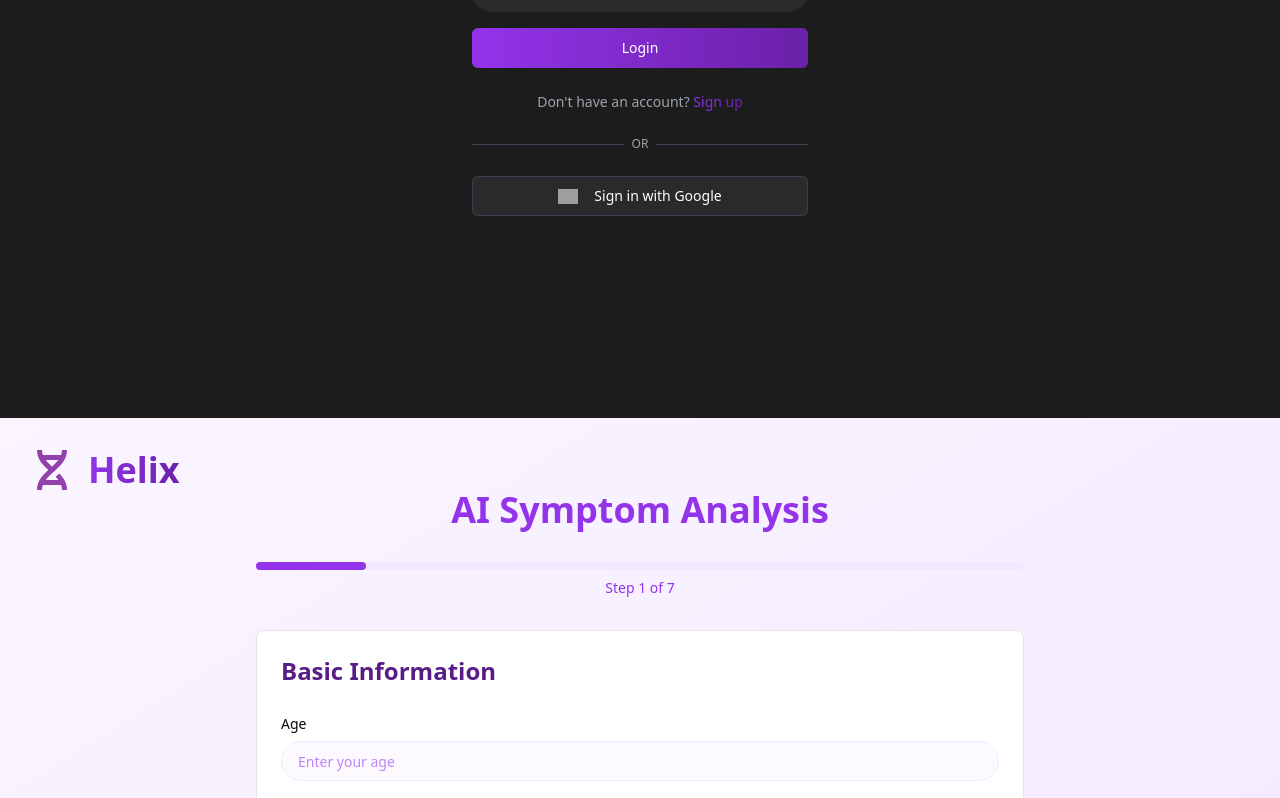
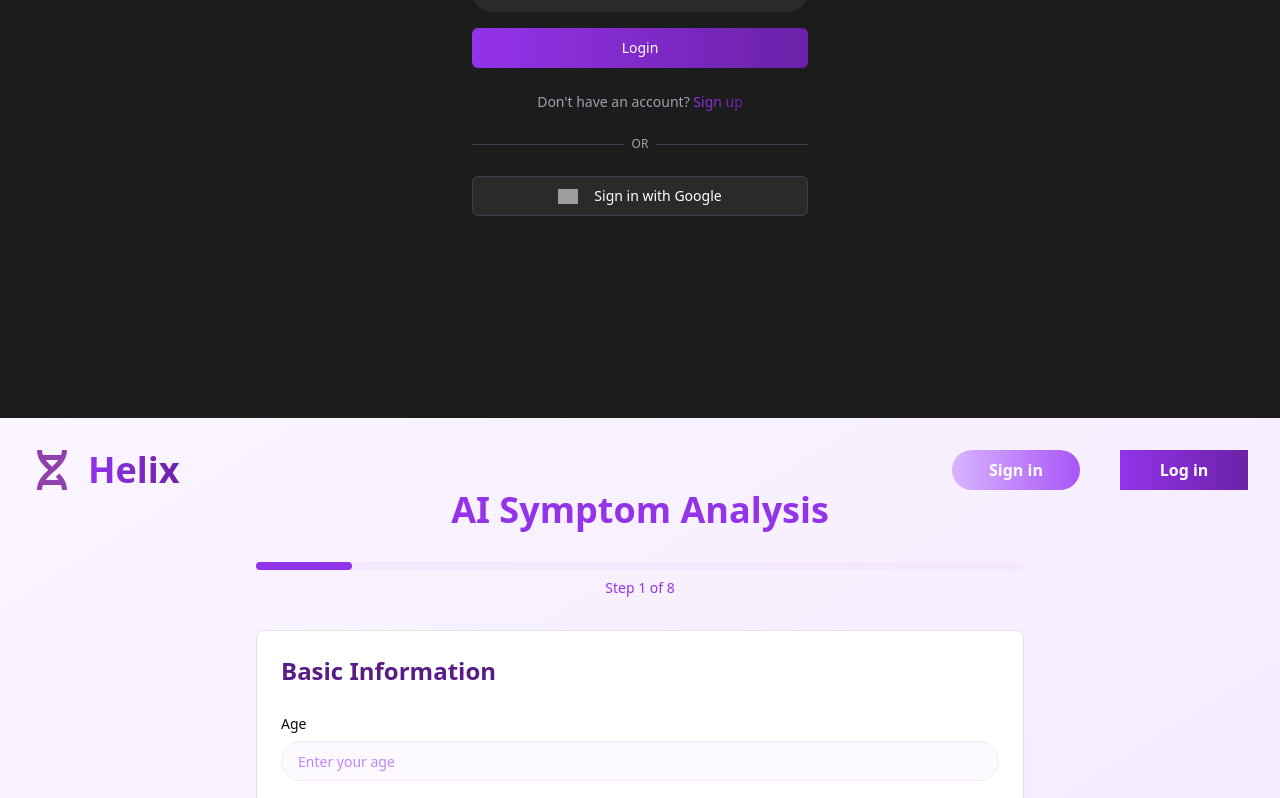
Before and after one commit to Cavista-Hackathon-2025/helix-health-frontend, a React (Vite) app: page / in a window 1280 px wide. Shown: the part 382-1180 px from the top of the page. Built offline with nearby package versions, Linux system fonts and the light colour scheme; grey boxes are pictures that could not be loaded.

Commit message:
New Changes

```diff
--- a/src/components/Nav.jsx
+++ b/src/components/Nav.jsx
@@ -1,16 +1,26 @@
-import helix from "@/assets/helix-purple.svg"
+import helix from "@/assets/helix-purple.svg";
 
 const Nav = () => {
   return (
-    <nav className='flex justify-between items-center'>
+    <nav className="flex justify-between items-center">
       <div className="flex gap-4">
         <img src={helix} alt="Helix" className="aspect-square w-10" />
         <h1 className="bg-gradient-to-r from-purple-600 to-purple-800 bg-clip-text text-4xl font-bold text-transparent">
           Helix
         </h1>
       </div>
+      <div className="flex gap-10">
+        <div className="">
+        <button className="rounded-full w-[8rem] py-2 bg-gradient-to-r from-purple-300 to-purple-500 hover:from-purple-600 hover:to-purple-800 transition-all font-bold duration-300 text-white">
+  Sign in
+</button>
+        </div>
+        <div className="w-[8rem] py-2 bg-gradient-to-r from-purple-600 to-purple-800 hover:from-purple-300 hover:to-purple-500 transition-all duration-300 text-white text-center font-bold">
+          <button className="rounded-full ">Log in</button>
+        </div>
+      </div>
     </nav>
-  )
-}
+  );
+};
 
-export default Nav
+export default Nav;
--- a/src/components/steps/lifestyle-factors.jsx
+++ b/src/components/steps/lifestyle-factors.jsx
@@ -1,4 +1,3 @@
-"use client"
 
 import { Label } from "@/components/ui/label"
 import { PillButton } from "@/components/ui/pill-button"
--- a/src/pages/wizard-pages/page.jsx
+++ b/src/pages/wizard-pages/page.jsx
@@ -48,7 +48,7 @@ export default function SymptomForm() {
     emergencySymptoms: [],
   })
 
-  const totalSteps = 7
+  const totalSteps = 8
 
   const updateFormData = (newData) => {
     setFormData((prev) => ({ ...prev, ...newData }))
@@ -81,6 +81,8 @@ export default function SymptomForm() {
       case 6:
         return <LifestyleFactors data={formData} updateData={updateFormData} />
       case 7:
+        return <UrgencyAssessment data={formData} updateData={updateFormData} />
+      case 8:
         return <UrgencyAssessment data={formData} updateData={updateFormData} />
       default:
         return null
```
Also changed, not shown: src/components/steps/Extra-prompt-upload.jsx (added). Lines whose indentation alone changed are shown as unchanged.
